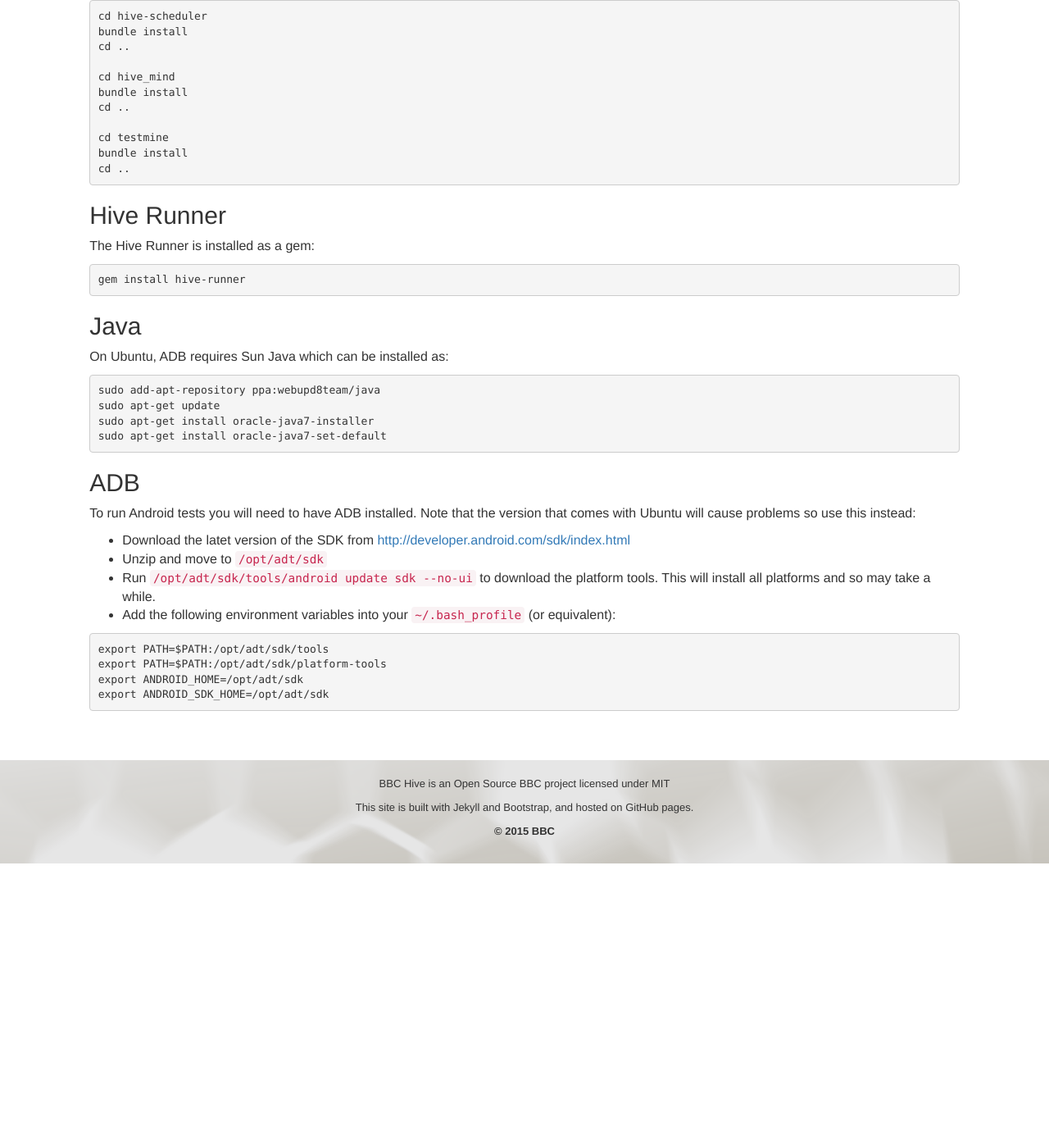
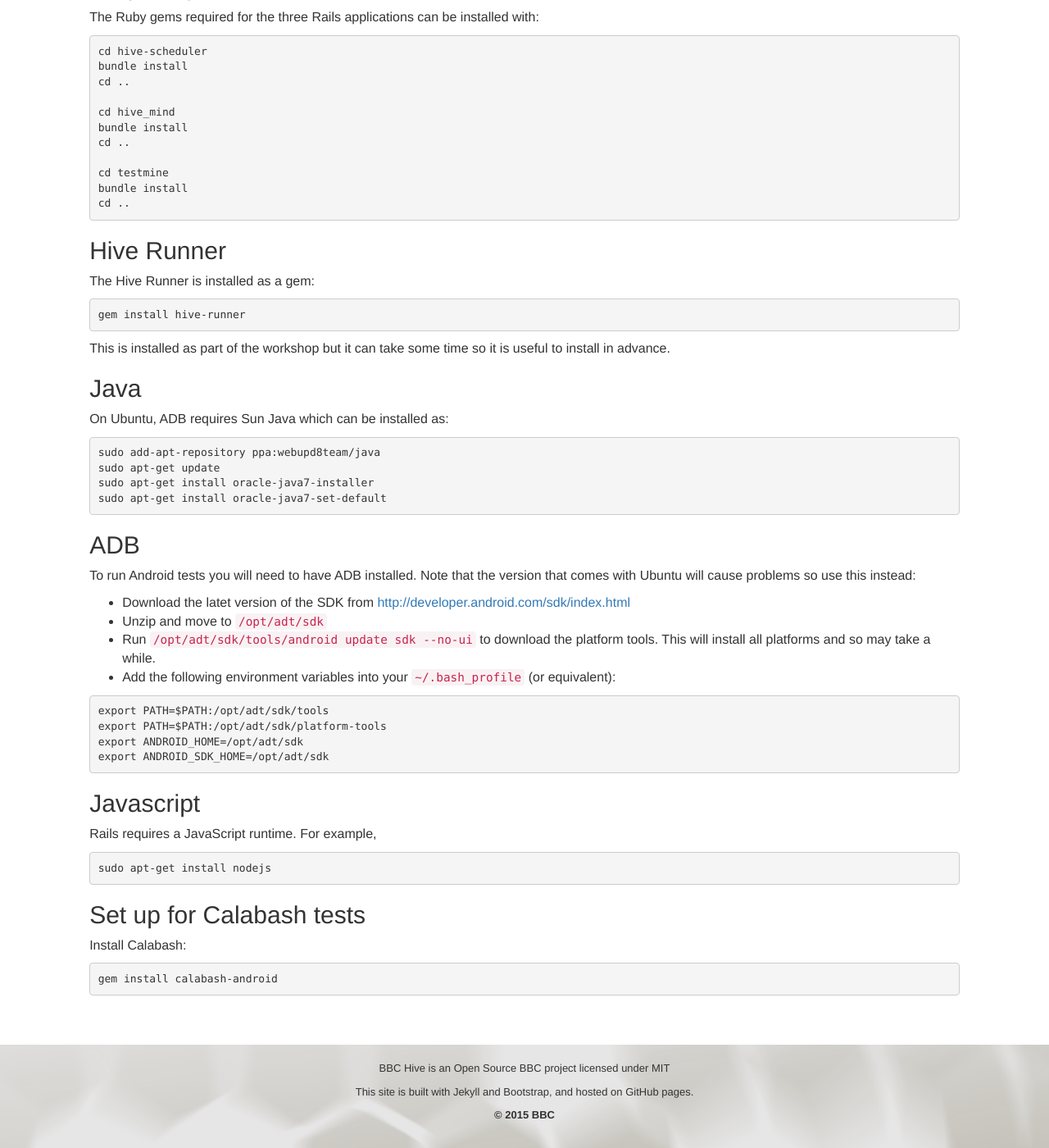
Before and after one commit to bbc/hive-ci, a Jekyll site: the page built from workshop/prerequisites.md, in a window 1280 px wide and 1400 px high, scrolled down 1722 px. Shown: the whole window at 82% size. Built offline with Jekyll 4.4.1, drawn with Linux system fonts in a browser that asks for light colours; nearby versions of some CDN libraries; before the commit the page ends 2775 px from its top, so only the background shows below that; some of the changed text lies outside the part shown.

Commit message:
More prerequisites updates

```diff
--- a/workshop/prerequisites.md
+++ b/workshop/prerequisites.md
@@ -11,6 +11,9 @@ advance of the Hive Workshop or can be pre-installed to avoid time (and network
 problems). Suggested instructions are given for installing a Hive on Ubuntu but
 alternative methods may be used if desired (for example, `rbenv` in place of
 `rvm`).
+
+On Mac it might be necessary to install
+<a href="/hive-ci/workshop/mac-preinstall.html">a few other things.</a>
 
 ## Ruby
 
@@ -121,6 +124,9 @@ The Hive Runner is installed as a gem:
 gem install hive-runner
 {% endhighlight %}
 
+This is installed as part of the workshop but it can take some time so it is
+useful to install in advance.
+
 ## Java
 
 On Ubuntu, ADB requires Sun Java which can be installed as:
@@ -150,3 +156,19 @@ export PATH=$PATH:/opt/adt/sdk/platform-tools
 export ANDROID_HOME=/opt/adt/sdk
 export ANDROID_SDK_HOME=/opt/adt/sdk
 {% endhighlight %}
+
+## Javascript
+
+Rails requires a JavaScript runtime. For example,
+
+{% highlight bash %}
+sudo apt-get install nodejs
+{% endhighlight %}
+
+## Set up for Calabash tests
+
+Install Calabash:
+
+{% highlight bash %}
+gem install calabash-android
+{% endhighlight %}
```
Also changed, not shown: workshop/mac-preinstall.md (added, +21 -0 lines).
